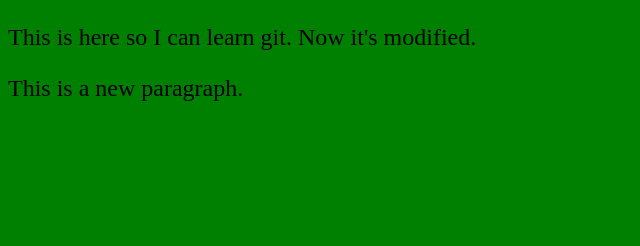
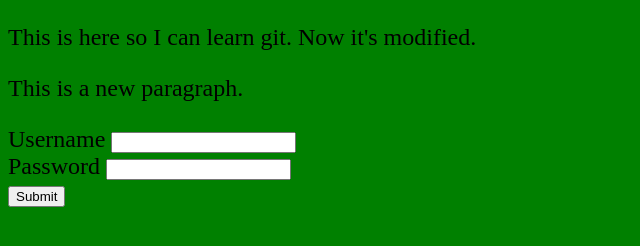
Before and after one commit to lwebber/learn-github, a plain HTML site: page index.html in a window 1280 px wide. Shown: the whole page, without its empty margins (0-640 px from the left). Drawn offline with Linux system fonts and the light colour scheme.

Commit message:
finish sign up form

```diff
--- a/index.html
+++ b/index.html
@@ -12,6 +12,19 @@
 <body>
     <p>This is here so I can learn git. Now it's modified.</p>
     <p>This is a new paragraph.</p>
+    <form name='signup' action='/signup'>
+        <div>
+            <label for='username'>Username</label>
+            <input type='text' name='username' required>
+        </div>
+
+        <div>
+            <label for='password'>Password</label>
+            <input type='password' name='password'>
+        </div>
+
+        <input type='submit'>
+    </form>
 </body>
 
 </html>
```
